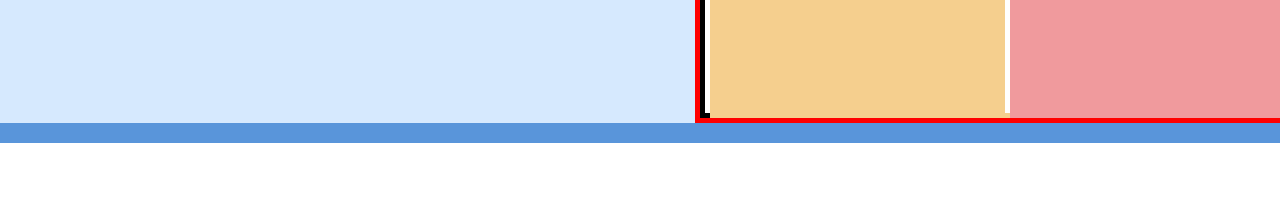
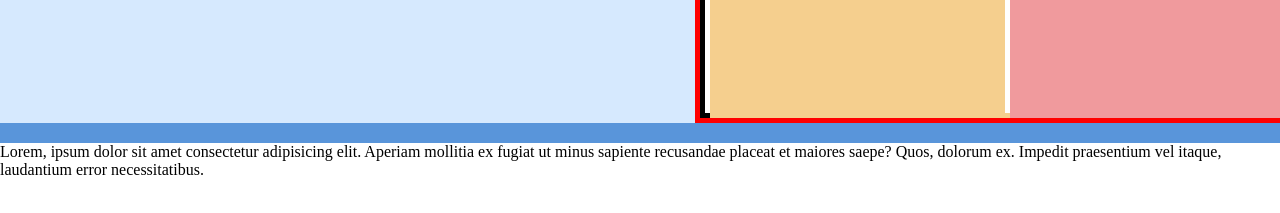
Before and after one commit to Sajanjames12/flexbox, a plain HTML site: page index.html in a window 1280 px wide. Shown: the part 217-430 px from the top of the page. Drawn offline with Linux system fonts and the light colour scheme.

Commit message:
added lorem ipsum text

```diff
--- a/index.html
+++ b/index.html
@@ -36,5 +36,6 @@
         </div>
       </div>
     </div>
+    <p>Lorem, ipsum dolor sit amet consectetur adipisicing elit. Aperiam mollitia ex fugiat ut minus sapiente recusandae placeat et maiores saepe? Quos, dolorum ex. Impedit praesentium vel itaque, laudantium error necessitatibus.</p>
   </body>
 </html>
```
